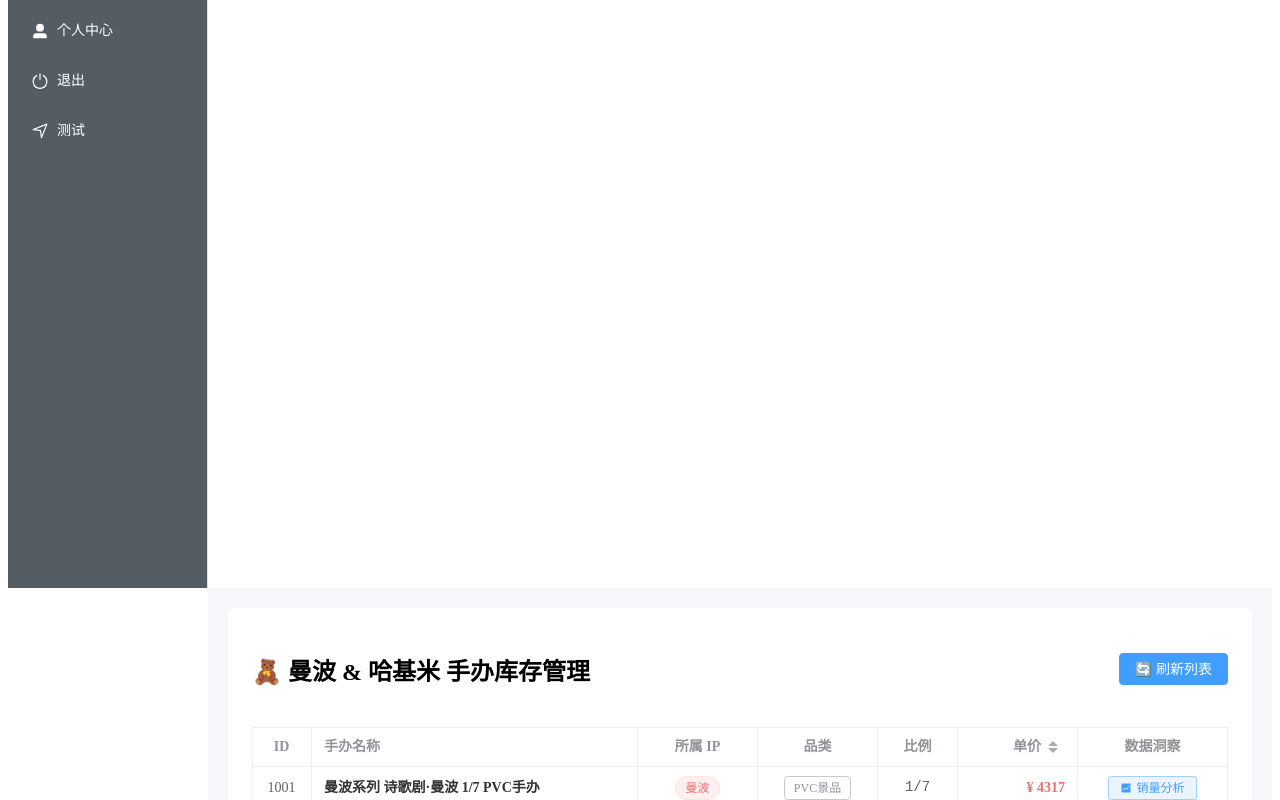
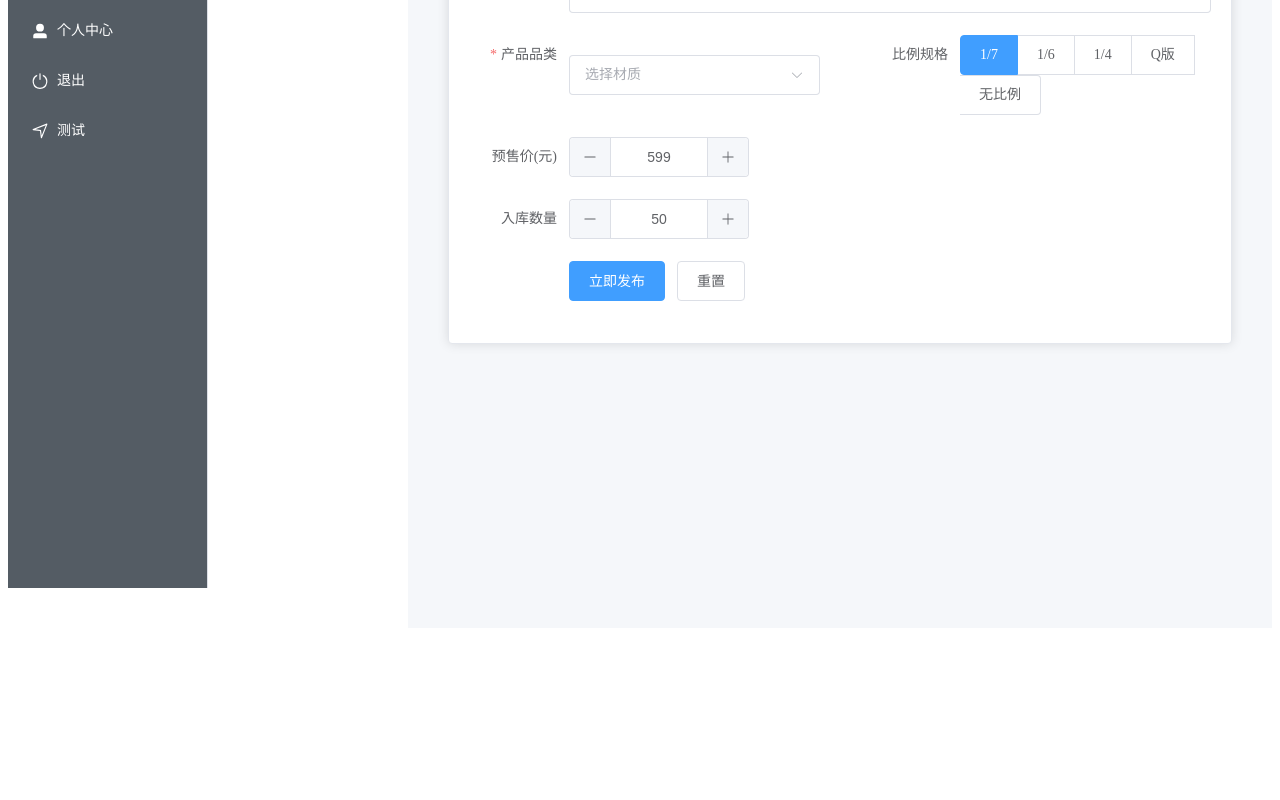
Before and after one commit to Tike00/SWPU-VUE3-manbo, a Vue app: page /main/productlist in a window 1280 px wide. Shown: the part 220-1020 px from the top of the page. After the commit the page ends 856 px from the top, so only its background shows below. Built offline with nearby package versions, Linux system fonts and the light colour scheme; the HTML template or start-up script is replaced by a standard one.

Commit message:
ProductList.vue

```diff
--- a/src/views/product/ProductList.vue
+++ b/src/views/product/ProductList.vue
@@ -1,202 +1,168 @@
-<!-- src/views/ProductList.vue -->
+<!-- src/views/ProductAdd.vue -->
 <template>
   <div class="page-container">
-    <div class="header">
-      <h2>🧸 曼波 & 哈基米 手办库存管理</h2>
-      <el-button type="primary" @click="fetchData">🔄 刷新列表</el-button>
-    </div>
+    <el-card class="box-card" v-loading="loadingConfig">
+      <template #header>
+        <div class="card-header">
+          <span>✨ 新增手办入库</span>
+          <el-button link type="primary" @click="$router.back()">返回列表</el-button>
+        </div>
+      </template>
 
-    <!-- 表格区域 -->
-    <el-table :data="tableData" style="width: 100%" border v-loading="loading" stripe>
-      <el-table-column prop="id" label="ID" width="60" align="center" />
+      <el-form ref="formRef" :model="form" :rules="rules" label-width="100px" size="large">
+        <!-- 1. 手办名称 -->
+        <el-form-item label="手办名称" prop="name">
+          <el-input v-model="form.name" placeholder="例如：曼波·舞台Ver." />
+        </el-form-item>
 
-      <el-table-column prop="name" label="手办名称" min-width="200" show-overflow-tooltip>
-        <template #default="{ row }">
-          <span style="font-weight: bold; color: #303133">{{ row.name }}</span>
-        </template>
-      </el-table-column>
+        <!-- 2. 所属 IP (动态渲染 Mock 里的数据) -->
+        <el-form-item label="所属 IP" prop="ip">
+          <el-select v-model="form.ip" placeholder="请选择 IP 系列" style="width: 100%">
+            <!-- 遍历 options.ipList -->
+            <el-option v-for="item in options.ipList" :key="item" :label="item" :value="item" />
+          </el-select>
+        </el-form-item>
 
-      <!-- IP 列：使用不同颜色的 Tag 区分 -->
-      <el-table-column prop="ip" label="所属 IP" width="120" align="center">
-        <template #default="{ row }">
-          <el-tag :type="getIpTagType(row.ip)" effect="light" round>
-            {{ row.ip }}
-          </el-tag>
-        </template>
-      </el-table-column>
+        <div class="form-row">
+          <!-- 3. 品类 (动态渲染 Mock 里的数据) -->
+          <el-form-item label="产品品类" prop="category" style="flex: 1; margin-right: 20px">
+            <el-select v-model="form.category" placeholder="选择材质">
+              <!-- 遍历 options.categoryList -->
+              <el-option
+                v-for="item in options.categoryList"
+                :key="item"
+                :label="item"
+                :value="item"
+              />
+            </el-select>
+          </el-form-item>
 
-      <!-- 品类列 -->
-      <el-table-column prop="category" label="品类" width="120" align="center">
-        <template #default="{ row }">
-          <el-tag type="info" effect="plain">{{ row.category }}</el-tag>
-        </template>
-      </el-table-column>
+          <!-- 4. 比例 (动态渲染 Mock 里的数据) -->
+          <el-form-item label="比例规格" prop="scale" style="flex: 1">
+            <el-radio-group v-model="form.scale">
+              <el-radio-button v-for="s in options.scaleList" :key="s" :value="s" :label="s">
+                {{ s }}
+              </el-radio-button>
+            </el-radio-group>
+          </el-form-item>
+        </div>
 
-      <!-- 比例列 -->
-      <el-table-column prop="scale" label="比例" width="80" align="center">
-        <template #default="{ row }">
-          <span style="color: #606266; font-family: monospace">{{ row.scale }}</span>
-        </template>
-      </el-table-column>
+        <el-form-item label="预售价(元)" prop="price">
+          <el-input-number v-model="form.price" :min="0" :step="100" />
+        </el-form-item>
 
-      <el-table-column prop="price" label="单价" width="120" sortable align="right">
-        <template #default="{ row }">
-          <span style="color: #f56c6c; font-weight: bold">¥ {{ row.price }}</span>
-        </template>
-      </el-table-column>
+        <el-form-item label="入库数量" prop="stock">
+          <el-input-number v-model="form.stock" :min="1" />
+        </el-form-item>
 
-      <el-table-column label="数据洞察" width="150" align="center">
-        <template #default="scope">
-          <el-button
-            size="small"
-            type="primary"
-            plain
-            icon="TrendCharts"
-            @click="showAnalysis(scope.row)"
-          >
-            销量分析
-          </el-button>
-        </template>
-      </el-table-column>
-    </el-table>
-
-    <!-- 图表弹窗 -->
-    <el-dialog
-      v-model="dialogVisible"
-      :title="currentProduct ? `📊 ${currentProduct.name} - 销售趋势` : '销售分析'"
-      width="700px"
-      @opened="initChart"
-      destroy-on-close
-    >
-      <div v-loading="chartLoading" style="min-height: 350px">
-        <div ref="chartRef" style="width: 100%; height: 350px"></div>
-      </div>
-    </el-dialog>
+        <el-form-item>
+          <el-button type="primary" @click="onSubmit" :loading="submitting">立即发布</el-button>
+          <el-button @click="resetForm">重置</el-button>
+        </el-form-item>
+      </el-form>
+    </el-card>
   </div>
 </template>
 
 <script setup>
-import { ref, onMounted, nextTick } from 'vue'
+import { reactive, ref, onMounted } from 'vue'
 import axios from 'axios'
-import * as echarts from 'echarts'
-// 如果你想用 Element Plus 的图标，记得在 main.js 注册或这里引入，没有也没关系，只是不显示图标
+import { useRouter } from 'vue-router'
+import { ElMessage } from 'element-plus'
 
-const tableData = ref([])
-const loading = ref(false)
-const dialogVisible = ref(false)
-const chartLoading = ref(false)
-const chartRef = ref(null)
-const currentProduct = ref(null) // 当前选中的产品
+const router = useRouter()
+const formRef = ref(null)
+const loadingConfig = ref(false) // 加载下拉选项的 loading
+const submitting = ref(false) // 提交按钮的 loading
 
-// 1. 获取产品列表 (对应 Mock 的 /api/products)
-const fetchData = async () => {
-  loading.value = true
+// 1. 定义存储下拉选项的变量
+const options = reactive({
+  ipList: [], // 等待从 Mock 获取 ['曼波', '耄耋'...]
+  categoryList: [], // 等待从 Mock 获取 ['PVC', 'GK'...]
+  scaleList: [],
+})
+
+// 表单数据
+const form = reactive({
+  name: '',
+  ip: '',
+  category: '',
+  scale: '',
+  price: 599,
+  stock: 50,
+})
+
+const rules = {
+  name: [{ required: true, message: '必填', trigger: 'blur' }],
+  ip: [{ required: true, message: '必选', trigger: 'change' }],
+  category: [{ required: true, message: '必选', trigger: 'change' }],
+}
+
+// 2. 核心逻辑：去后端(Mock)拿字典数据
+const fetchConfig = async () => {
+  loadingConfig.value = true
   try {
-    const res = await axios.get('/api/products')
-    // 注意：你的 Mock 代码直接返回了数组，所以这里直接取 res.data
-    // 如果 Axios 拦截器没处理，可能需要 res.data
-    // 假设你的 Axios 拦截器只返回了 response body
-    tableData.value = Array.isArray(res.data) ? res.data : res.data.data || []
+    const res = await axios.get('/api/config/options')
+    // 将 Mock 返回的数组填入本地变量
+    // 注意：axios 返回的数据结构是 res.data，mock 的数据结构在里面
+    // 如果你的 mock 直接返回对象，可能是 res.data.data，视具体拦截情况而定
+    // 这里假设 mock 返回的是 { code: 200, data: { ... } }
+    const data = res.data.data || res.data
 
-    console.log('手办数据加载成功:', tableData.value)
+    options.ipList = data.ipList
+    options.categoryList = data.categoryList
+    options.scaleList = data.scaleList
+
+    // 默认选中比例的第一个
+    if (options.scaleList.length > 0) {
+      form.scale = options.scaleList[0]
+    }
   } catch (error) {
-    console.error('获取列表失败:', error)
+    ElMessage.error('无法加载配置项，请检查 Mock')
   } finally {
-    loading.value = false
+    loadingConfig.value = false
   }
 }
 
-// 2. 根据 IP 返回不同的 Tag 颜色
-const getIpTagType = (ip) => {
-  const map = {
-    曼波: 'danger', // 红色
-    耄耋: 'success', // 绿色
-    哈基米文化: 'warning', // 橙色
-    原创角色: '', // 蓝色(默认)
-  }
-  return map[ip] || 'info'
+// 提交逻辑
+const onSubmit = async () => {
+  if (!formRef.value) return
+  await formRef.value.validate(async (valid) => {
+    if (valid) {
+      submitting.value = true
+      try {
+        await axios.post('/api/inventory/add', form)
+        setTimeout(() => {
+          ElMessage.success('添加成功')
+          router.push('/products')
+        }, 500)
+      } finally {
+        submitting.value = false
+      }
+    }
+  })
 }
 
-// 3. 打开分析弹窗
-const showAnalysis = async (row) => {
-  currentProduct.value = row
-  dialogVisible.value = true
-  // 这里我们将在弹窗打开后的 hook (initChart) 里去请求订单数据
-}
+const resetForm = () => formRef.value.resetFields()
 
-// 4. 初始化图表
-const initChart = async () => {
-  chartLoading.value = true
-  await nextTick() // 等待 DOM 生成
-
-  // 模拟：去后端获取这个产品的详细订单数据
-  // 真实场景：const res = await axios.get(`/api/figure/orders?name=${currentProduct.value.name}`)
-  // 这里为了演示，我们从你的 Mock /api/figure/orders 取点数据来模拟
-  let trendData = []
-  let xLabels = []
-
-  try {
-    // 调用 Mock 的订单接口
-    const res = await axios.get('/api/figure/orders')
-    const allOrders = res.data.list || res.data // 根据你的 Mock 结构调整
-
-    // 简单的数据清洗：找出名字匹配的，或者随机取最近7天的数据模拟趋势
-    // 由于 Mock 的日期是随机的，为了图表好看，我们这里模拟生成近7天的走势
-    xLabels = ['周一', '周二', '周三', '周四', '周五', '周六', '周日']
-    trendData = xLabels.map(() => Math.floor(Math.random() * 50) + 10) // 随机生成 10-60 的销量
-  } catch (e) {
-    console.error(e)
-    trendData = [10, 20, 15, 30, 40, 20, 50] // 兜底数据
-  } finally {
-    chartLoading.value = false
-  }
-
-  // 开始绘图
-  const myChart = echarts.init(chartRef.value)
-
-  const option = {
-    tooltip: { trigger: 'axis' },
-    grid: { left: '3%', right: '4%', bottom: '3%', containLabel: true },
-    xAxis: {
-      type: 'category',
-      boundaryGap: false,
-      data: xLabels,
-    },
-    yAxis: { type: 'value', name: '销量 (件)' },
-    series: [
-      {
-        name: '日销量',
-        type: 'line',
-        smooth: true, // 平滑曲线
-        data: trendData,
-        areaStyle: {
-          color: new echarts.graphic.LinearGradient(0, 0, 0, 1, [
-            { offset: 0, color: 'rgba(64, 158, 255, 0.5)' },
-            { offset: 1, color: 'rgba(64, 158, 255, 0.01)' },
-          ]),
-        },
-        itemStyle: { color: '#409EFF' },
-      },
-    ],
-  }
-  myChart.setOption(option)
-}
-
+// 3. 页面加载完毕后，立即调用
 onMounted(() => {
-  fetchData()
+  fetchConfig()
 })
 </script>
 
 <style scoped>
 .page-container {
-  padding: 24px;
-  background-color: #fff;
-  border-radius: 8px;
+  padding: 20px;
+  display: flex;
+  justify-content: center;
 }
-.header {
+.box-card {
+  width: 100%;
+  max-width: 800px;
+}
+.form-row {
   display: flex;
-  justify-content: space-between;
-  align-items: center;
-  margin-bottom: 20px;
+  gap: 20px;
 }
 </style>
```
